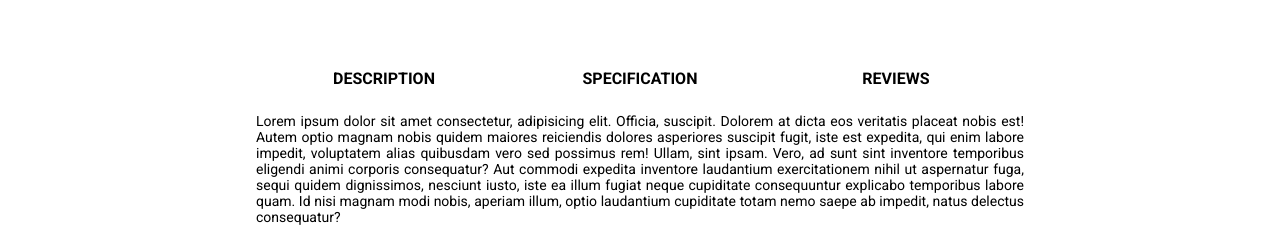
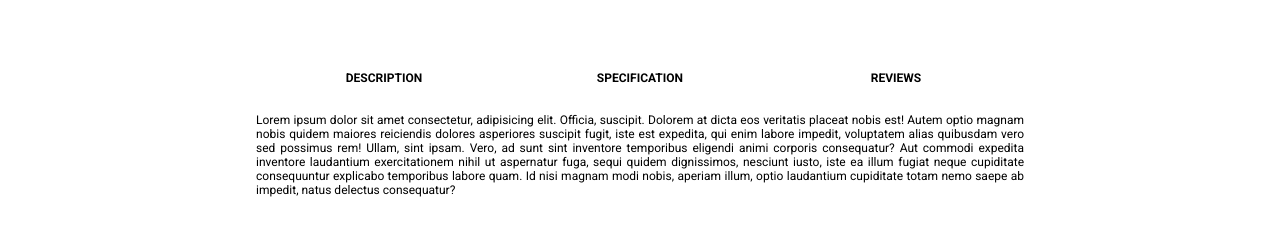
Before and after one commit to Pathum101/My-First-Website, a plain HTML site: page index.html in a window 1280 px wide. Shown: the part 2739-2983 px from the top of the page. Drawn offline with Linux system fonts and the light colour scheme.

Commit message:
Update index.css

```diff
--- a/index.css
+++ b/index.css
@@ -565,7 +565,7 @@
 .sec4-para p{
     text-align: justify;
     color:black;
-    font-size: 14px;
+    font-size: 12px;
 
 }
 
@@ -573,6 +573,7 @@
     color: black;
     flex: 1;
     padding: 10px;
+    font-size: 12px;
 }
 
 /* Section 5 styling */
```
